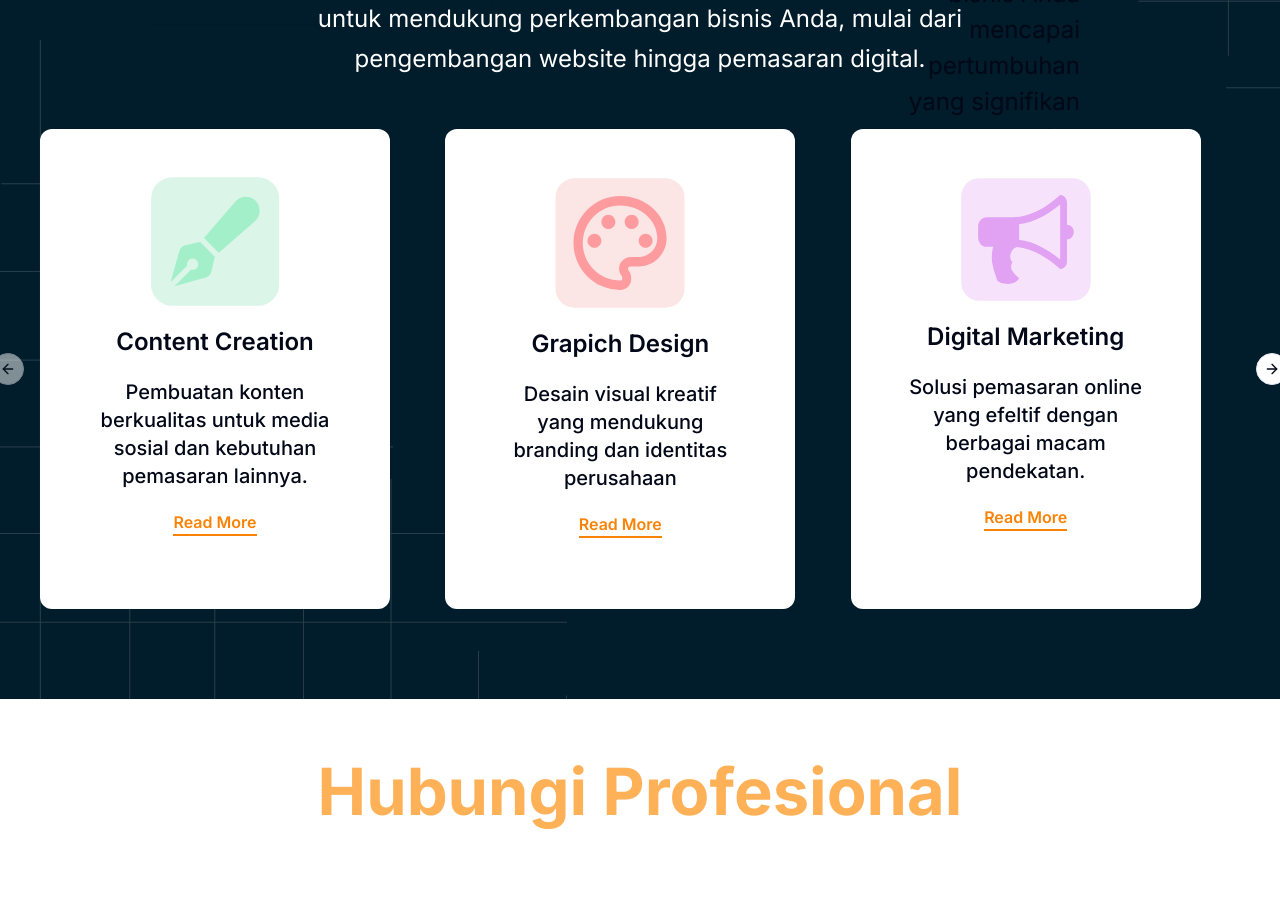
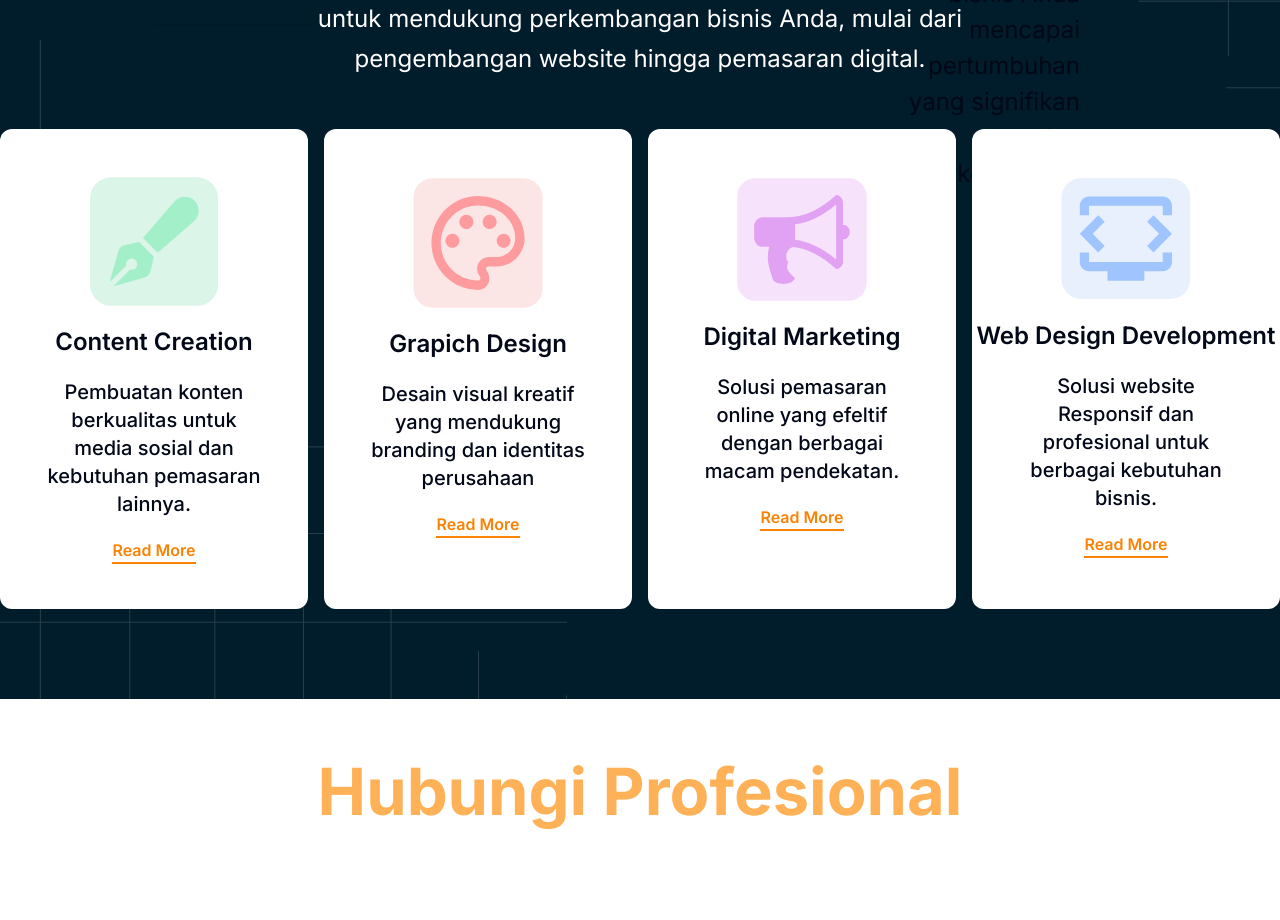
Before and after one commit to kodeintekno/web-kodeintekno, a Next.js app: page / in a window 1280 px wide. Shown: the part 1900-2820 px from the top of the page. Built offline with nearby package versions, Linux system fonts and the light colour scheme.

Commit message:
fixed caraousel content in the services section

```diff
--- a/src/components/Service.tsx
+++ b/src/components/Service.tsx
@@ -15,7 +15,8 @@ import {
 const Service = () => {
   return (
     <div
-      className="min-h-screen pt-[90px] flex flex-col items-center bg-cover bg-no-repeat pb-[90px] lg:" id="service"
+      className="min-h-screen pt-[90px] flex flex-col items-center bg-cover bg-no-repeat pb-[90px] lg:"
+      id="service"
       style={{ backgroundImage: `url(${serviceBg.src})` }}
     >
       <h1 className="text-4xl md:text-5xl lg:text-[65px] font-bold text-center my-7 text-[#FFB158] mb-7">
@@ -27,16 +28,19 @@ const Service = () => {
         hingga pemasaran digital.
       </p>
       {/* <div className="grid grid-cols-1 sm:grid-cols-2 lg:grid-cols-4 gap-10 px-4"> */}
-      <Carousel className="w-full max-w-96 lg:max-w-[1200px]">
+      <Carousel className="w-full max-w-[351px] md:max-w-[716px] lg:max-w-[1555px] ">
         <CarouselContent>
           {serviceData.map((data, index) => (
-            <CarouselItem className="lg:basis-1/3" key={index}>
+            <CarouselItem
+              className="md:basis-1/2 lg:basis-1/4 flex justify-center"
+              key={index}
+            >
               <Card {...data} />
             </CarouselItem>
           ))}
         </CarouselContent>
-        <CarouselPrevious />
-        <CarouselNext />
+        <CarouselPrevious className="flex lg:hidden" />
+        <CarouselNext className="flex lg:hidden" />
       </Carousel>
       {/* </div> */}
     </div>
```
